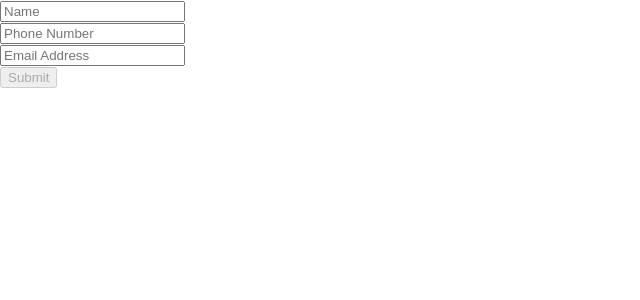
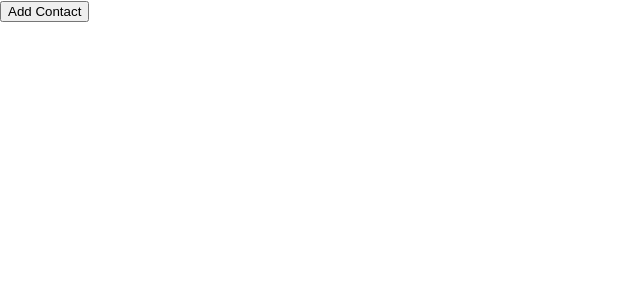
Before and after one commit to Coding-Gymnasium/react_test_practice, a React (Create React App) app: page / in a window 1280 px wide. Shown: the top 300 px of the page, without its empty margins (0-640 px from the left). Built offline with nearby package versions, Linux system fonts and the light colour scheme.

Commit message:
Add contact modal tests

```diff
--- a/src/Components/App.js
+++ /dev/null
@@ -1,5 +0,0 @@
-import { ContactModal } from './ContactModal/ContactModal';
-
-export const App = () => {
-  return <ContactModal submit={() => console.log('Submit!')} />;
-};
--- /dev/null
+++ b/src/Components/App/App.js
@@ -0,0 +1,25 @@
+import { useState } from 'react';
+import { ContactModal } from '../ContactModal/ContactModal';
+
+import styles from './styles.module.css';
+
+export const App = () => {
+  const [addingContact, setAddingContact] = useState(false);
+
+  return (
+    <div className={styles.main}>
+      {addingContact && (
+        <ContactModal
+          cancel={() => setAddingContact(false)}
+          sumbit={() => console.log('Submit!')}
+        />
+      )}
+      <button
+        data-testid="add-contact-btn"
+        onClick={() => setAddingContact(true)}
+      >
+        Add Contact
+      </button>
+    </div>
+  );
+};
--- /dev/null
+++ b/src/Components/App/index.js
@@ -0,0 +1 @@
+export * from './App';
--- /dev/null
+++ b/src/Components/App/styles.module.css
@@ -0,0 +1,2 @@
+.main {
+}
--- a/src/Components/ContactModal/ContactModal.js
+++ b/src/Components/ContactModal/ContactModal.js
@@ -1,7 +1,7 @@
 import { useEffect, useState } from 'react';
 import styles from './styles.module.css';
 
-export const ContactModal = ({ submit, contact }) => {
+export const ContactModal = ({ cancel, submit, contact }) => {
   const [name, setName] = useState(contact?.name || '');
   const [phone, setPhone] = useState(contact?.phone || '');
   const [email, setEmail] = useState(contact?.email || '');
@@ -30,7 +30,9 @@ export const ContactModal = ({ submit, contact }) => {
         return false;
       } else if (!/^[0-9]{3}-[0-9]{3}-[0-9]{4}/.test(phone)) {
         return false;
-      } else if (!/^\w+([.-]?w+)*@\w+([.-]?\w+)*(\.\w{2,3})+$/.test(email)) {
+      } else if (
+        !/^\w+([.-]?w+)*@\w+([.-]?\w+)*(\.\w{2,3})+$/.test(email)
+      ) {
         return false;
       } else {
         return true;
@@ -43,7 +45,10 @@ export const ContactModal = ({ submit, contact }) => {
       setPhoneError('Phone is Required');
     } else if (emailDirty && !email) {
       setEmail('Email is Required');
-    } else if (phoneDirty && !/^[0-9]{3}-[0-9]{3}-[0-9]{4}/.test(phone)) {
+    } else if (
+      phoneDirty &&
+      !/^[0-9]{3}-[0-9]{3}-[0-9]{4}/.test(phone)
+    ) {
       setPhoneError('Phone is improperly formatted');
     } else if (
       emailDirty &&
@@ -119,6 +124,9 @@ export const ContactModal = ({ submit, contact }) => {
         </div>
 
         <button disabled={!isValid}>Submit</button>
+        <button data-testid="cancel" type="button" onClick={cancel}>
+          Cancel
+        </button>
       </form>
     </div>
   );
```
Also changed, not shown: 2 other files (tests, documents, lock files or other folders).
